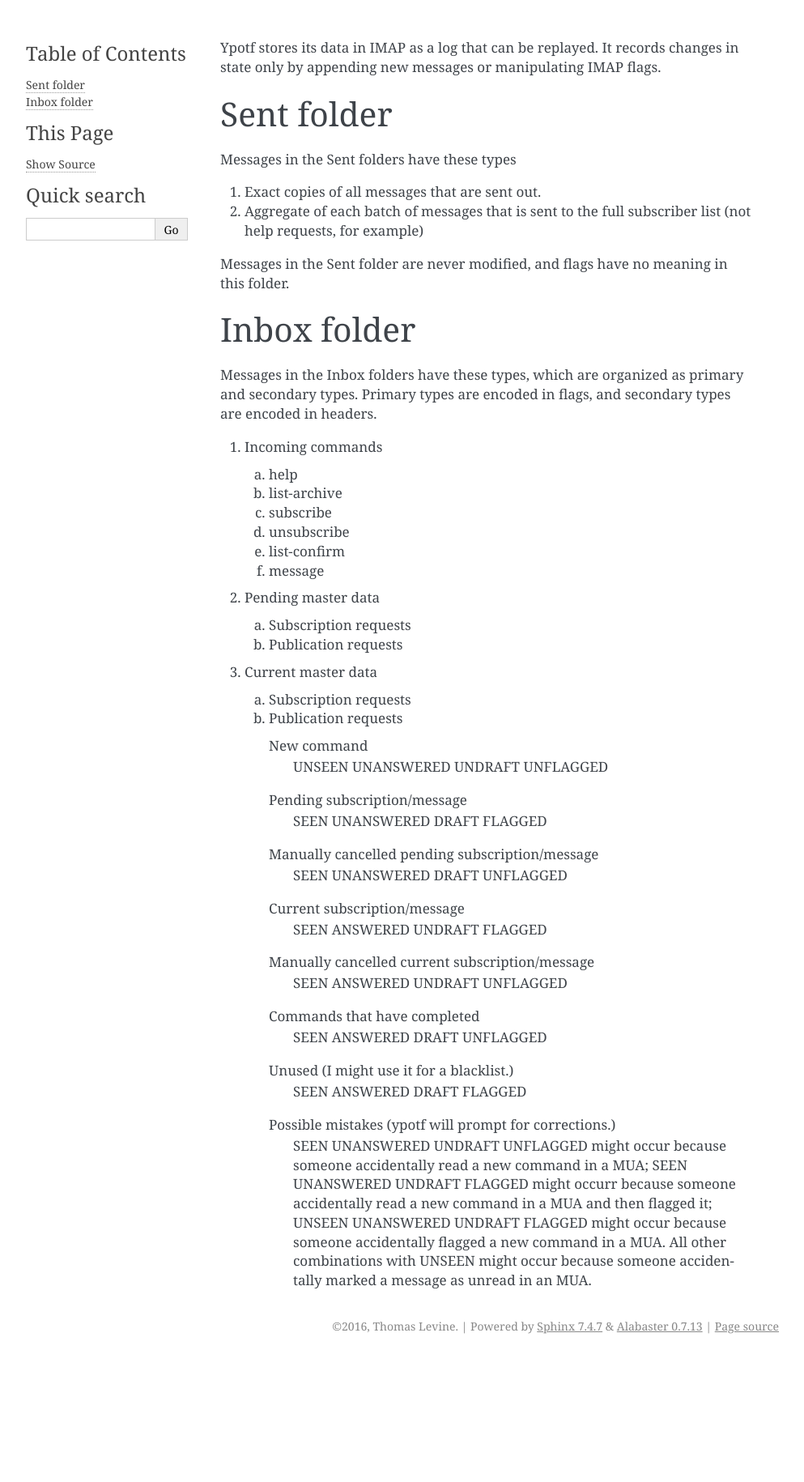
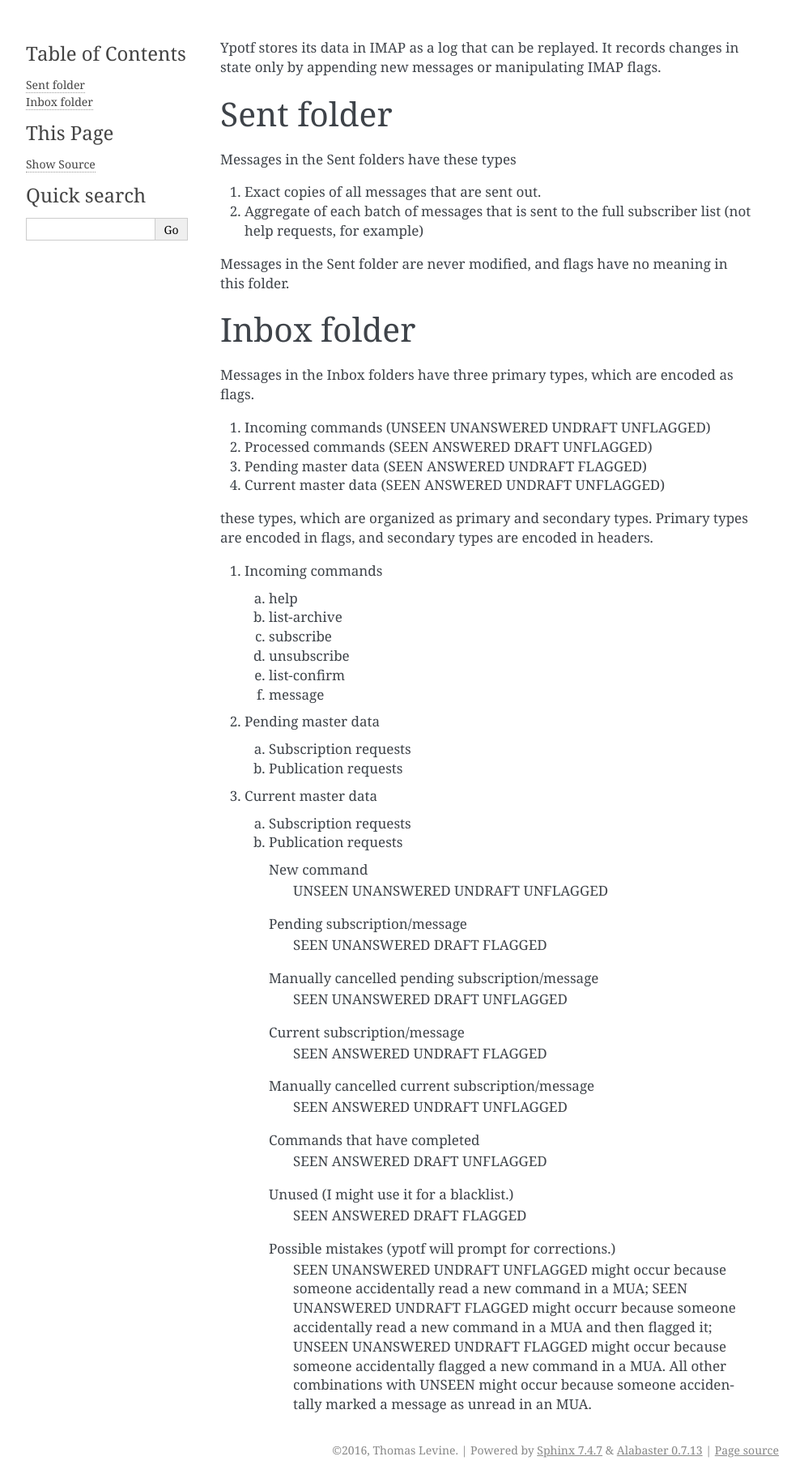
Before and after one commit to tlevine/ypotf, a Sphinx documentation site: the page built from docs/data-model.rst, in a window 1280 px wide. Shown: the whole page at 81% size, without its empty margins (148-1141 px from the left). Built offline with Sphinx 7.4.7, drawn with Linux system fonts in a browser that asks for light colours; before the commit the page ends 1677 px from its top, so only the background shows below that.

Commit message:
Automatic commit with j

```diff
--- a/docs/data-model.rst
+++ b/docs/data-model.rst
@@ -15,7 +15,16 @@ meaning in this folder.
 
 Inbox folder
 -------------
-Messages in the Inbox folders have these types, which are organized as
+Messages in the Inbox folders have three primary types, which are
+encoded as flags.
+
+1. Incoming commands (UNSEEN UNANSWERED UNDRAFT UNFLAGGED)
+2. Processed commands (SEEN ANSWERED DRAFT UNFLAGGED)
+3. Pending master data (SEEN ANSWERED UNDRAFT FLAGGED)
+4. Current master data (SEEN ANSWERED UNDRAFT UNFLAGGED)
+
+
+these types, which are organized as
 primary and secondary types. Primary types are encoded in flags, and
 secondary types are encoded in headers.
 
```
